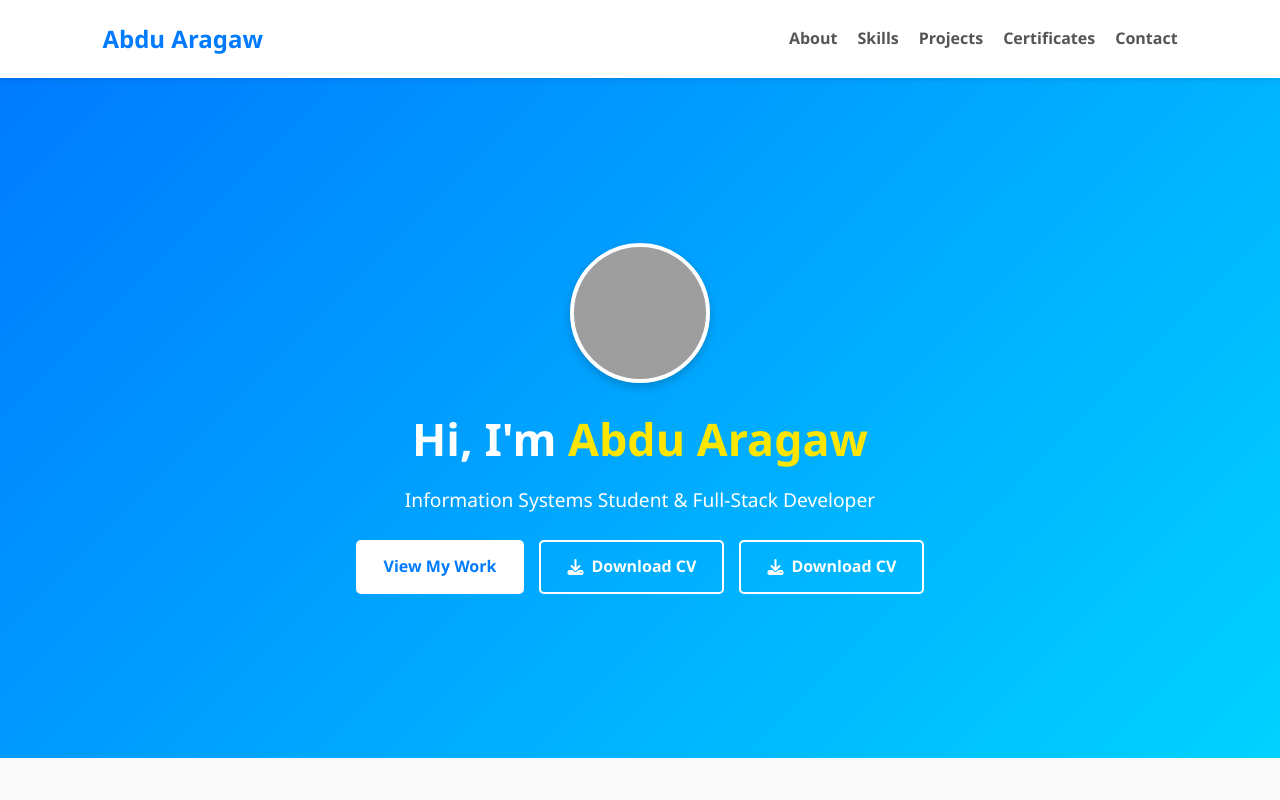
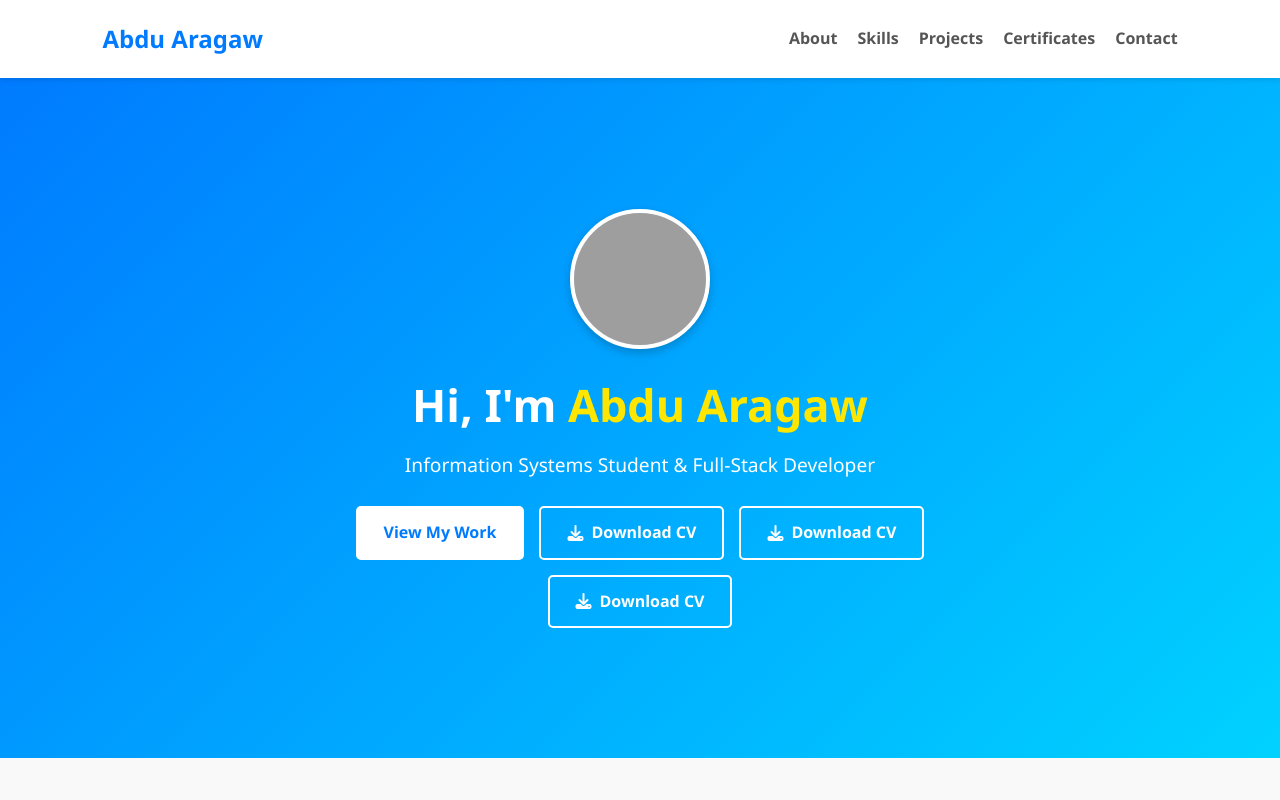
Before and after one commit to Abdu1995-max/profile-portfolio, a plain HTML site: page index.html in a window 1280 px wide. Shown: the top 800 px of the page. Drawn offline with Linux system fonts and the light colour scheme; grey boxes are pictures that could not be loaded.

Commit message:
Update index.html

```diff
--- a/index.html
+++ b/index.html
@@ -43,6 +43,7 @@
                 <!-- Replace 'Abdu_Aragaw_CV.pdf' with your actual CV filename or Google Drive direct download link -->
                  <a href="https://drive.google.com/file/d/1PANMvY7pRSsR4D48G9t9qF1sObRdqjjp/export?format=pdf" class="btn btn-outline" target="_blank"><i class="fas fa-download"></i> Download CV</a>
                  <a href="https://drive.google.com/uc?export=download&id=1PANMvY7pRSsR4D48G9t9qF1sObRdqjjp" class="btn btn-outline" target="_blank"> <i class="fas fa-download"></i> Download CV</a>
+                  <a href="https://drive.google.com/uc?export=download&id=12N5ooBk_3AGZ5m1Eq26hftX_El8-TiEm"class="btn btn-outline" target="_blank"> <i class="fas fa-download"></i> Download CV</a>
 
             </div>
         </div>
```
